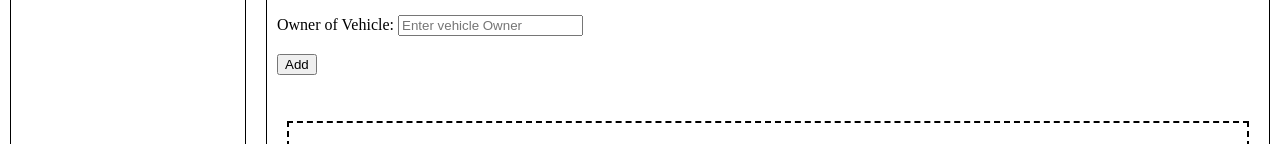
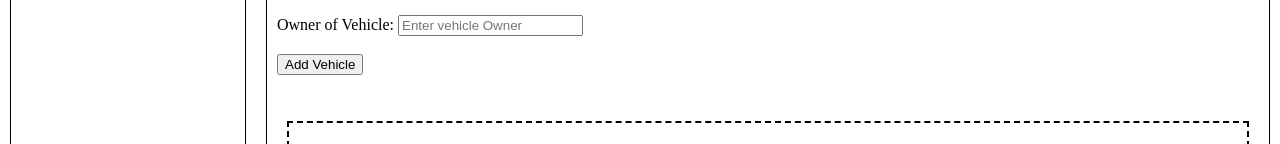
Before and after one commit to psymp18/crispy.fr2, a plain HTML site: page add-vehicle.html in a window 1280 px wide. Shown: the part 340-484 px from the top of the page. Drawn offline with Linux system fonts and the light colour scheme; a script that the page names is missing.

Commit message:
Update add-vehicle.html

```diff
--- a/add-vehicle.html
+++ b/add-vehicle.html
@@ -43,7 +43,7 @@
                     <label for="owner">Owner of Vehicle:</label>
                     <input type="text" id="owner" name="vehicle-owner" placeholder="Enter vehicle Owner" autocomplete="name">
                     <br><br>
-                    <button type="submit">Add</button>
+                    <button type="submit">Add Vehicle</button>
                     <br><br>
                     <div id="message"></div>
                     <br>
```
